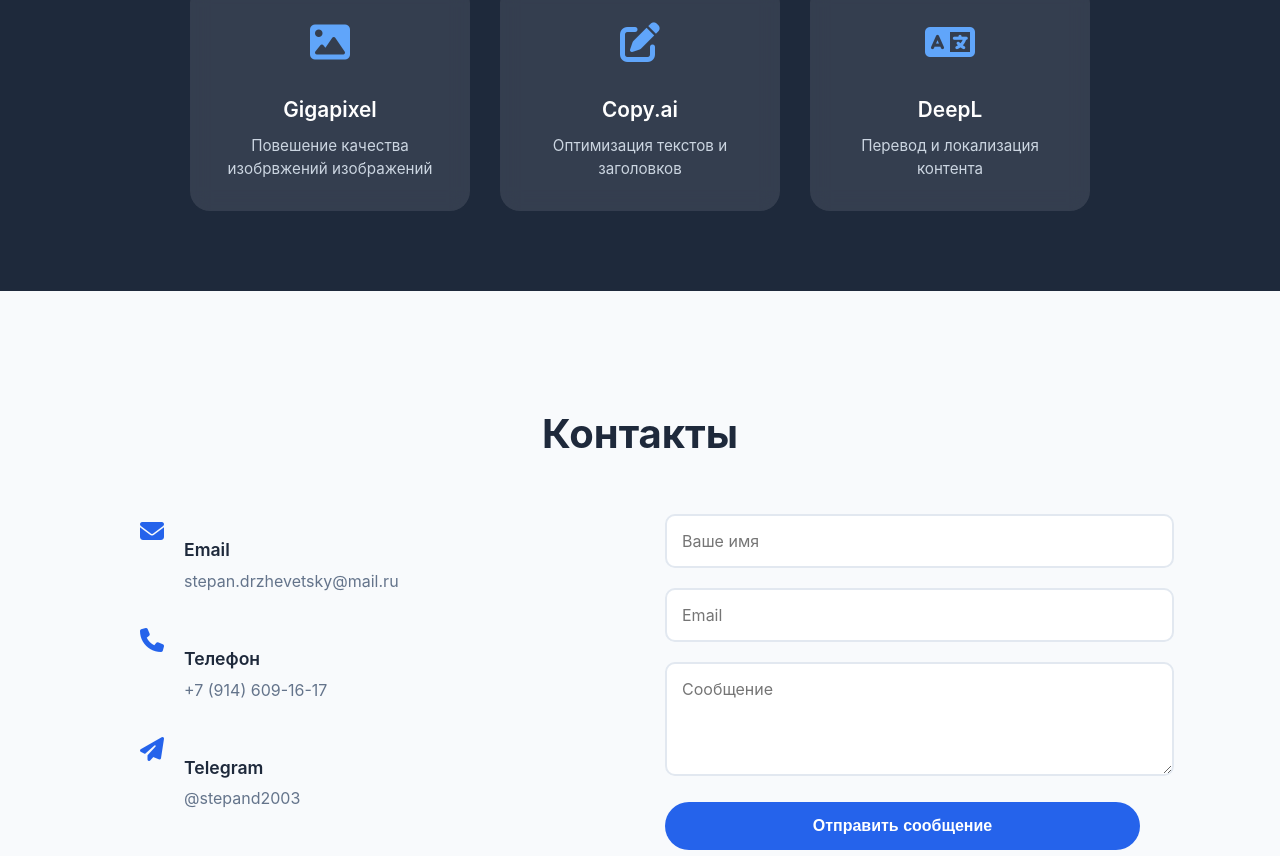
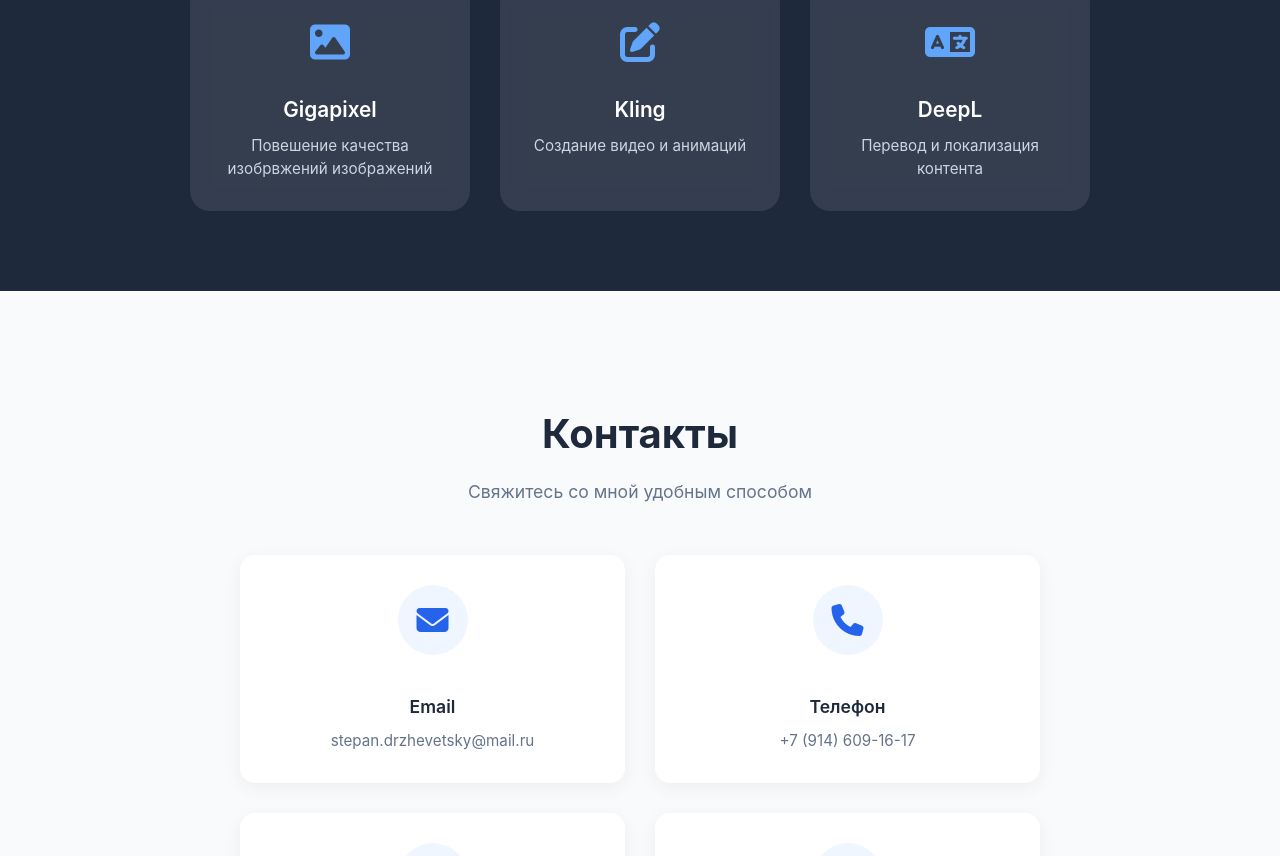
Before and after one commit to BadQualityGames/Portfolio, a plain HTML site: page index.html in a window 1280 px wide. Shown: the part 9490-10346 px from the top of the page. Drawn offline with Linux system fonts and the light colour scheme.

Commit message:
Add files via upload

```diff
--- a/css/style.css
+++ b/css/style.css
@@ -498,86 +498,93 @@ body {
 
 /* ===== КОНТАКТЫ ===== */
 .contacts-content {
-    display: flex;
-    gap: 50px;
-    max-width: 1000px;
+    max-width: 800px;
     margin: 0 auto;
 }
 
-.contact-info {
-    flex: 1;
+.contact-grid {
+    display: grid;
+    grid-template-columns: repeat(2, 1fr);
+    gap: 30px;
 }
 
 .contact-item {
     display: flex;
-    align-items: flex-start;
-    gap: 20px;
-    margin-bottom: 30px;
+    flex-direction: column;
+    align-items: center;
+    text-align: center;
+    background: white;
+    padding: 30px 20px;
+    border-radius: 15px;
+    box-shadow: 0 5px 20px rgba(0, 0, 0, 0.05);
+    transition: all 0.3s ease;
 }
 
-.contact-item i {
-    font-size: 1.5rem;
+.contact-item:hover {
+    transform: translateY(-5px);
+    box-shadow: 0 10px 30px rgba(0, 0, 0, 0.1);
+}
+
+.contact-icon {
+    font-size: 2rem;
     color: #2563EB;
-    margin-top: 5px;
+    margin-bottom: 15px;
+    background-color: #EFF6FF;
+    width: 70px;
+    height: 70px;
+    border-radius: 50%;
+    display: flex;
+    align-items: center;
+    justify-content: center;
+}
+
+.contact-details {
+    flex: 1;
 }
 
 .contact-item h4 {
     font-size: 1.1rem;
     color: #1E293B;
-    margin-bottom: 5px;
+    margin-bottom: 10px;
     font-weight: 600;
 }
 
 .contact-item p {
     color: #64748B;
     margin: 0;
+    font-size: 0.95rem;
 }
 
-.contact-form {
-    flex: 1;
+/* Адаптивность для контактов */
+@media (max-width: 768px) {
+    .contact-grid {
+        grid-template-columns: 1fr;
+        gap: 20px;
     }
 
-.form-group {
-    margin-bottom: 20px;
+    .contact-item {
+        flex-direction: row;
+        text-align: left;
+        padding: 20px;
     }
 
-.form-group input,
-.form-group textarea {
-    width: 100%;
-    padding: 15px;
-    border: 2px solid #e2e8f0;
-    border-radius: 10px;
-    font-family: inherit;
-    font-size: 1rem;
-    transition: all 0.3s ease;
+    .contact-icon {
+        margin-bottom: 0;
+        margin-right: 20px;
+        flex-shrink: 0;
+    }
 }
 
-.form-group input:focus,
-.form-group textarea:focus {
-    outline: none;
-    border-color: #2563EB;
-    box-shadow: 0 0 0 3px rgba(37, 99, 235, 0.1);
+@media (max-width: 480px) {
+    .contact-item {
+        flex-direction: column;
+        text-align: center;
     }
 
-.btn-primary {
-    display: inline-block;
-    padding: 15px 40px;
-    background-color: #2563EB;
-    color: #FFFFFF;
-    text-decoration: none;
-    font-weight: 600;
-    border-radius: 30px;
-    border: none;
-    cursor: pointer;
-    transition: all 0.3s ease;
-    font-size: 1rem;
-    width: 100%;
+    .contact-icon {
+        margin-right: 0;
+        margin-bottom: 15px;
     }
-
-.btn-primary:hover {
-    background-color: #1D4ED8;
-    transform: translateY(-2px);
-    box-shadow: 0 4px 12px rgba(37, 99, 235, 0.3);
 }
 
 /* ===== FOOTER ===== */
--- a/index.html
+++ b/index.html
@@ -452,8 +452,8 @@
                             <div class="ai-icon">
                                 <i class="fas fa-edit"></i>
                             </div>
-                            <h3>Copy.ai</h3>
-                            <p>Оптимизация текстов и заголовков</p>
+                            <h3>Kling</h3>
+                            <p>Создание видео и анимаций</p>
                         </div>
 
                         <div class="ai-tool">
@@ -472,46 +472,50 @@
                 <div class="container">
                     <div class="section-header">
                         <h2 class="section-title">Контакты</h2>
+                        <p class="section-subtitle">Свяжитесь со мной удобным способом</p>
                     </div>
 
                     <div class="contacts-content">
-                        <div class="contact-info">
+                        <div class="contact-grid">
                             <div class="contact-item">
-                                <i class="fas fa-envelope"></i>
-                                <div>
+                                <div class="contact-icon">
+                                    <i class="fas fa-envelope"></i>
+                                </div>
+                                <div class="contact-details">
                                     <h4>Email</h4>
                                     <p>stepan.drzhevetsky@mail.ru</p>
                                 </div>
                             </div>
+
                             <div class="contact-item">
-                                <i class="fas fa-phone"></i>
-                                <div>
+                                <div class="contact-icon">
+                                    <i class="fas fa-phone"></i>
+                                </div>
+                                <div class="contact-details">
                                     <h4>Телефон</h4>
                                     <p>+7 (914) 609-16-17</p>
                                 </div>
                             </div>
+
                             <div class="contact-item">
-                                <i class="fas fa-paper-plane"></i>
-                                <div>
+                                <div class="contact-icon">
+                                    <i class="fab fa-whatsapp"></i>
+                                </div>
+                                <div class="contact-details">
+                                    <h4>WhatsApp</h4>
+                                    <p>+7 (914) 609-16-17</p>
+                                </div>
+                            </div>
+
+                            <div class="contact-item">
+                                <div class="contact-icon">
+                                    <i class="fab fa-telegram"></i>
+                                </div>
+                                <div class="contact-details">
                                     <h4>Telegram</h4>
                                     <p>@stepand2003</p>
                                 </div>
                             </div>
-                        </div>
-
-                        <div class="contact-form">
-                            <form id="contactForm">
-                                <div class="form-group">
-                                    <input type="text" placeholder="Ваше имя" required>
-                                </div>
-                                <div class="form-group">
-                                    <input type="email" placeholder="Email" required>
-                                </div>
-                                <div class="form-group">
-                                    <textarea placeholder="Сообщение" rows="4" required></textarea>
-                                </div>
-                                <button type="submit" class="btn btn-primary">Отправить сообщение</button>
-                            </form>
                         </div>
                     </div>
                 </div>
```
Lines whose indentation alone changed are shown as unchanged.
